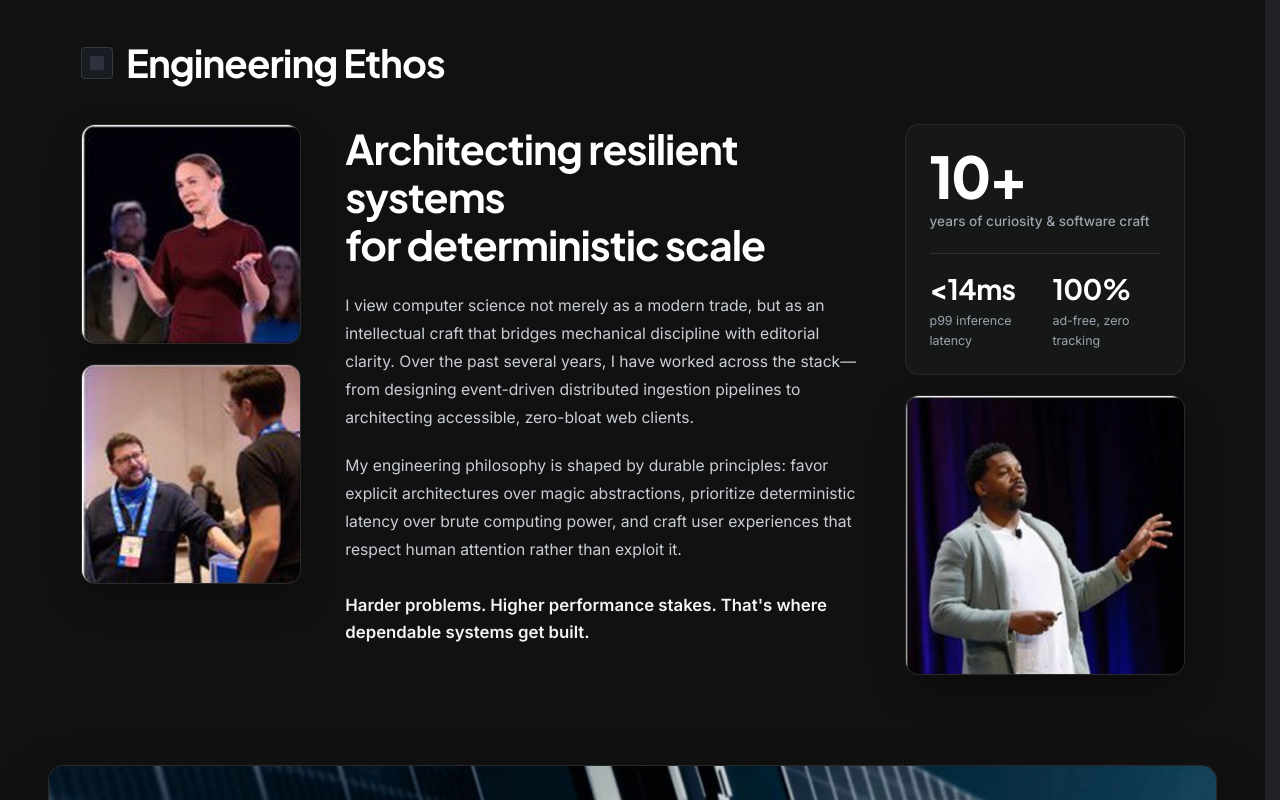
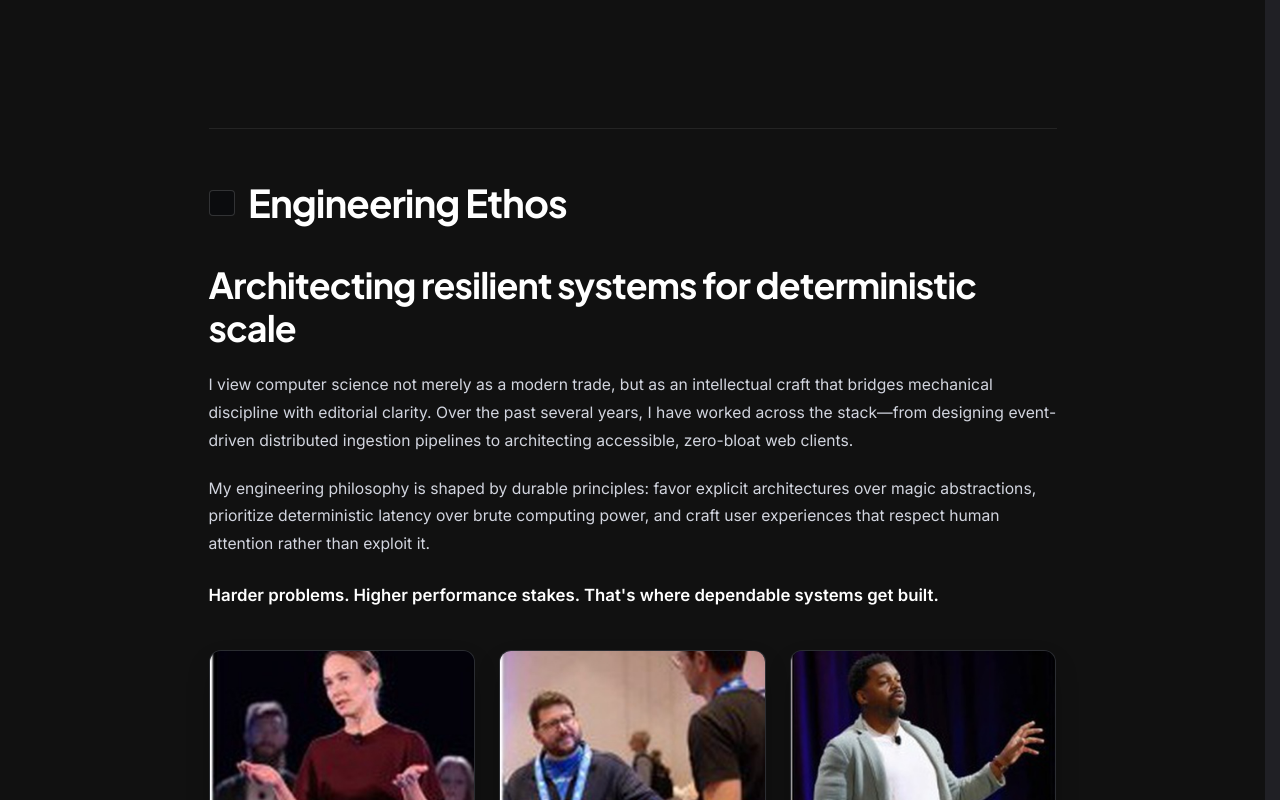
Before and after one commit to dilshandevxx/dilshan-personal-portfolio, a Next.js app: page /about in a window 1280 px wide. Shown: the part 2100-2900 px from the top of the page. Built offline with nearby package versions, Linux system fonts and the light colour scheme; no server answers; a web font is replaced by a local one.

Commit message:
fix(about): remove big banner, remove stats block, unify to 960px container with generous padding, and resize ethos photo cards

```diff
--- a/src/app/about/aboutPage.module.css
+++ b/src/app/about/aboutPage.module.css
@@ -1,6 +1,6 @@
 /* =========================================================================
    About Me Page — Cohesive Editorial Layout
-   Aligned to 1200px container matching the top editorial section.
+   Aligned to 960px readable book container with generous left/right margins.
    Clean typography, generous whitespace, matte charcoal surfaces.
    ========================================================================= */
 
@@ -18,13 +18,16 @@
 }
 
 .mainContainer {
-  max-width: 1200px;
+  max-width: 960px;
   margin: 0 auto;
-  padding: clamp(2.5rem, 4.5vw, 4rem) clamp(1.25rem, 4vw, 3rem) clamp(3.5rem, 5.5vw, 5rem);
+  padding: clamp(2.5rem, 4.5vw, 4rem) clamp(2rem, 5vw, 3.5rem) clamp(3.5rem, 5.5vw, 5rem);
   width: 100%;
   box-sizing: border-box;
 }
 
+/* -------------------------------------------------------------------------
+   Engineering Ethos Section (Harmonized with top editorial style)
+   ------------------------------------------------------------------------- */
 .storySection {
   width: 100%;
   margin-top: clamp(2.5rem, 4vw, 3.75rem);
@@ -32,7 +35,6 @@
   border-top: 1px solid rgba(255, 255, 255, 0.08);
 }
 
-/* Header matching the top editorial section style */
 .headerBlock {
   display: flex;
   align-items: center;
@@ -40,23 +42,14 @@
   margin-bottom: clamp(1.75rem, 3vw, 2.5rem);
 }
 
-.headerIcon {
-  width: 32px;
-  height: 32px;
-  background-color: #1a1c23;
+.headerSquare {
+  display: inline-block;
+  width: 26px;
+  height: 26px;
+  background-color: #0b0c0e;
+  border: 1px solid rgba(255, 255, 255, 0.16);
   border-radius: 4px;
-  border: 1px solid rgba(255, 255, 255, 0.12);
-  display: inline-flex;
-  align-items: center;
-  justify-content: center;
   flex-shrink: 0;
-}
-
-.headerIconInner {
-  width: 14px;
-  height: 14px;
-  background-color: #2e323f;
-  border-radius: 2px;
 }
 
 .mainTitle {
@@ -64,63 +57,25 @@
   font-size: clamp(1.85rem, 3.2vw, 2.4rem);
   font-weight: 700;
   letter-spacing: -0.025em;
-  color: #ffffff;
+  color: var(--color-text-heading, #ffffff);
   margin: 0;
   line-height: 1.15;
 }
 
-/* 3-Column Grid Layout */
-.storyGrid {
-  display: grid;
-  grid-template-columns: minmax(180px, 220px) minmax(360px, 1.4fr) minmax(240px, 280px);
-  column-gap: clamp(2rem, 3.5vw, 3.5rem);
-  align-items: start;
-  width: 100%;
-}
-
-.leftCol {
-  display: flex;
-  flex-direction: column;
-  gap: 1.25rem;
-  width: 100%;
-}
-
-.photoCardSmall {
-  position: relative;
-  width: 100%;
-  aspect-ratio: 1 / 1;
-  border-radius: 14px;
-  overflow: hidden;
-  background-color: #181818;
-  border: 1px solid rgba(255, 255, 255, 0.08);
-  box-shadow: 0 16px 40px -10px rgba(0, 0, 0, 0.45);
-}
-
-.cardImage {
-  object-fit: cover;
-  transition: transform 0.6s cubic-bezier(0.16, 1, 0.3, 1);
-}
-
-.photoCardSmall:hover .cardImage,
-.photoCardPortrait:hover .cardImage {
-  transform: scale(1.03);
-}
-
-.middleCol {
+.ethosContent {
   display: flex;
   flex-direction: column;
   width: 100%;
-  min-width: 0;
 }
 
 .headline {
   font-family: var(--font-display, "Plus Jakarta Sans", "Inter", -apple-system, sans-serif);
-  font-size: clamp(2rem, 3.2vw, 2.75rem);
+  font-size: clamp(1.75rem, 2.8vw, 2.35rem);
   font-weight: 700;
-  line-height: 1.18;
+  line-height: 1.2;
   letter-spacing: -0.025em;
-  color: #ffffff;
-  margin: 0 0 1.5rem 0;
+  color: var(--color-text-heading, #ffffff);
+  margin: 0 0 1.35rem 0;
 }
 
 .narrativeBody {
@@ -130,190 +85,118 @@
 }
 
 .paragraph {
-  font-family: var(--font-body, "Inter", -apple-system, sans-serif);
-  font-size: clamp(0.98rem, 1.12vw, 1.05rem);
+  font-family: var(--font-sans, "Inter", -apple-system, BlinkMacSystemFont, "Segoe UI", Roboto, sans-serif);
+  font-size: clamp(0.98rem, 1.15vw, 1.05rem);
   line-height: 1.78;
-  color: #c9ced6;
+  color: var(--color-text, #c9ced6);
   margin: 0;
 }
 
 .punchline {
-  font-family: var(--font-body, "Inter", -apple-system, sans-serif);
+  font-family: var(--font-sans, "Inter", -apple-system, BlinkMacSystemFont, "Segoe UI", Roboto, sans-serif);
   font-size: 1.05rem;
   line-height: 1.65;
   font-weight: 600;
-  color: #f3f4f6;
-  margin: 0.5rem 0 0 0;
+  color: var(--color-text-heading, #f3f4f6);
+  margin: 0.25rem 0 0 0;
 }
 
-.rightCol {
-  display: flex;
-  flex-direction: column;
+/* -------------------------------------------------------------------------
+   Photo Gallery: Bit smaller, proper size with clean spacing
+   ------------------------------------------------------------------------- */
+.photoGallery {
+  display: grid;
+  grid-template-columns: repeat(3, 1fr);
+  gap: clamp(1rem, 2.5vw, 1.5rem);
+  margin-top: 2.5rem;
   width: 100%;
 }
 
-.statsBlock {
-  display: flex;
-  flex-direction: column;
+.photoCard {
+  position: relative;
   width: 100%;
-  background: #151816;
-  border: 1px solid rgba(255, 255, 255, 0.08);
-  border-radius: 14px;
-  padding: 1.5rem;
-  box-sizing: border-box;
+  aspect-ratio: 16 / 11;
+  border-radius: 12px;
+  overflow: hidden;
+  background-color: #16181e;
+  border: 1px solid rgba(255, 255, 255, 0.09);
+  box-shadow: 0 12px 30px -10px rgba(0, 0, 0, 0.45);
 }
 
-.statPrimary {
-  display: flex;
-  flex-direction: column;
+.cardImage {
+  object-fit: cover;
+  transition: transform 0.6s cubic-bezier(0.16, 1, 0.3, 1);
 }
 
-.statPrimaryNumber {
-  font-family: var(--font-display, "Plus Jakarta Sans", sans-serif);
-  font-size: clamp(3.2rem, 4.5vw, 4.2rem);
-  font-weight: 800;
-  line-height: 0.95;
-  letter-spacing: -0.04em;
-  color: #ffffff;
+.photoCard:hover .cardImage {
+  transform: scale(1.025);
 }
 
-.statPrimaryLabel {
-  font-family: var(--font-body, -apple-system, sans-serif);
-  font-size: 0.85rem;
-  color: #9ca3af;
-  margin-top: 0.5rem;
-  font-weight: 500;
-}
-
-.statsDivider {
-  height: 1px;
-  background-color: rgba(255, 255, 255, 0.1);
-  margin: 1.25rem 0;
-  width: 100%;
-}
-
-.statsSecondaryRow {
-  display: flex;
-  justify-content: space-between;
-  align-items: flex-start;
-  gap: 1rem;
-  width: 100%;
-}
-
-.statSecondary {
-  display: flex;
-  flex-direction: column;
-}
-
-.statSecondaryNumber {
-  font-family: var(--font-display, "Plus Jakarta Sans", sans-serif);
-  font-size: clamp(1.6rem, 2.2vw, 2rem);
-  font-weight: 700;
-  line-height: 1.1;
-  color: #ffffff;
-  letter-spacing: -0.02em;
-}
-
-.statSecondaryLabel {
-  font-family: var(--font-body, -apple-system, sans-serif);
-  font-size: 0.78rem;
-  color: #9ca3af;
-  margin-top: 0.35rem;
-}
-
-.photoCardPortrait {
-  position: relative;
-  width: 100%;
-  aspect-ratio: 1 / 1;
-  border-radius: 14px;
-  overflow: hidden;
-  background-color: #181818;
-  border: 1px solid rgba(255, 255, 255, 0.08);
-  box-shadow: 0 16px 40px -10px rgba(0, 0, 0, 0.45);
-  margin-top: 1.25rem;
-}
-
-/* =========================================================================
-   Responsive Breakpoints
-   ========================================================================= */
-@media (max-width: 960px) {
-  .storyGrid {
-    grid-template-columns: 1fr;
-    row-gap: 2.25rem;
+/* -------------------------------------------------------------------------
+   Responsive Layout
+   ------------------------------------------------------------------------- */
+@media (max-width: 768px) {
+  .mainContainer {
+    padding: 2rem clamp(1.5rem, 5vw, 2.5rem) 3.5rem;
   }
 
-  .leftCol {
-    display: grid;
-    grid-template-columns: 1fr 1fr;
-    gap: 1rem;
+  .photoGallery {
+    grid-template-columns: 1fr;
+    gap: 1.25rem;
   }
 
-  .statsSecondaryRow {
-    gap: 1.5rem;
+  .photoCard {
+    max-width: 320px;
+    aspect-ratio: 16 / 11;
   }
 }
 
-@media (max-width: 640px) {
-  .mainContainer {
-    padding: 2rem 1.25rem 3.5rem;
-  }
-
-  .headline {
-    font-size: clamp(1.85rem, 6vw, 2.2rem);
-    margin-bottom: 1.25rem;
-  }
-
-  .leftCol {
-    grid-template-columns: 1fr;
-  }
-}
-
-/* =========================================================================
-   LIGHT THEME OVERRIDES
-   ========================================================================= */
-:global([data-theme="light"]) .pageRoot {
+/* -------------------------------------------------------------------------
+   Light Theme Overrides
+   ------------------------------------------------------------------------- */
+:global([data-theme="light"]) .pageRoot,
+:global([data-theme="paper"]) .pageRoot,
+:global([data-theme="sage"]) .pageRoot,
+:global([data-theme="sandstone"]) .pageRoot {
   background-color: #fbf8f3;
-  color: #24211e;
+  color: #27272a;
 }
 
 :global([data-theme="light"]) .mainTitle,
+:global([data-theme="paper"]) .mainTitle,
+:global([data-theme="sage"]) .mainTitle,
+:global([data-theme="sandstone"]) .mainTitle,
 :global([data-theme="light"]) .headline,
+:global([data-theme="paper"]) .headline,
+:global([data-theme="sage"]) .headline,
+:global([data-theme="sandstone"]) .headline,
 :global([data-theme="light"]) .punchline,
-:global([data-theme="light"]) .statPrimaryNumber,
-:global([data-theme="light"]) .statSecondaryNumber {
+:global([data-theme="paper"]) .punchline,
+:global([data-theme="sage"]) .punchline,
+:global([data-theme="sandstone"]) .punchline {
   color: #18181b;
 }
 
-:global([data-theme="light"]) .paragraph {
+:global([data-theme="light"]) .paragraph,
+:global([data-theme="paper"]) .paragraph,
+:global([data-theme="sage"]) .paragraph,
+:global([data-theme="sandstone"]) .paragraph {
   color: #3f3f46;
 }
 
-:global([data-theme="light"]) .statPrimaryLabel,
-:global([data-theme="light"]) .statSecondaryLabel {
-  color: #71717a;
+:global([data-theme="light"]) .headerSquare,
+:global([data-theme="paper"]) .headerSquare,
+:global([data-theme="sage"]) .headerSquare,
+:global([data-theme="sandstone"]) .headerSquare {
+  background-color: #27272a;
+  border-color: rgba(0, 0, 0, 0.15);
 }
 
-:global([data-theme="light"]) .statsBlock,
-:global([data-theme="light"]) .photoCardSmall,
-:global([data-theme="light"]) .photoCardPortrait {
-  background-color: #ffffff;
-  border-color: rgba(0, 0, 0, 0.08);
-  box-shadow: 0 16px 35px -10px rgba(0, 0, 0, 0.1);
-}
-
-:global([data-theme="light"]) .storySection {
-  border-top-color: rgba(0, 0, 0, 0.08);
-}
-
-:global([data-theme="light"]) .statsDivider {
-  background-color: rgba(0, 0, 0, 0.08);
-}
-
-:global([data-theme="light"]) .headerIcon {
+:global([data-theme="light"]) .photoCard,
+:global([data-theme="paper"]) .photoCard,
+:global([data-theme="sage"]) .photoCard,
+:global([data-theme="sandstone"]) .photoCard {
   background-color: #f4f4f5;
   border-color: rgba(0, 0, 0, 0.1);
+  box-shadow: 0 12px 30px -10px rgba(0, 0, 0, 0.1);
 }
-
-:global([data-theme="light"]) .headerIconInner {
-  background-color: #d4d4d8;
-}
--- a/src/app/about/page.tsx
+++ b/src/app/about/page.tsx
@@ -3,10 +3,8 @@
 import React from "react";
 import Image from "next/image";
 import { motion } from "framer-motion";
-import { ChevronLeft } from "lucide-react";
 import { SkyLabsNavbar } from "@/components/SkyLabsNavbar";
 import AboutEditorialBio from "@/components/about/AboutEditorialBio";
-import AboutShowcaseBanner from "@/components/cover/sections/AboutShowcaseBanner";
 import JourneySection from "@/components/cover/sections/JourneySection";
 import FaqSection from "@/components/cover/sections/FaqSection";
 import PreFooterBanner from "@/components/cover/sections/PreFooterBanner";
@@ -26,70 +24,29 @@ export default function AboutPage() {
         <AboutEditorialBio />
 
         {/* =========================================================================
-            ABOUT HERO STAGE: 3-COLUMN EDITORIAL STORY & ENGINEERING ETHOS
+            ENGINEERING ETHOS: HARMONIZED EDITORIAL STORY & PHOTO GALLERY
             ========================================================================= */}
         <section className={styles.storySection} aria-label="Engineering Ethos">
           <motion.div
             className={styles.headerBlock}
-            initial={{ opacity: 0, y: 18 }}
+            initial={{ opacity: 0, y: 16 }}
             whileInView={{ opacity: 1, y: 0 }}
             viewport={{ once: true, amount: 0.2 }}
-            transition={{ duration: 0.6, ease: [0.16, 1, 0.3, 1] }}
+            transition={{ duration: 0.55, ease: [0.16, 1, 0.3, 1] }}
           >
-            <div className={styles.headerIcon} aria-hidden="true">
-              <div className={styles.headerIconInner} />
-            </div>
+            <span className={styles.headerSquare} aria-hidden="true" />
             <h2 className={styles.mainTitle}>Engineering Ethos</h2>
           </motion.div>
 
-          <div className={styles.storyGrid}>
-            {/* -------------------------------------------------------------
-                LEFT COLUMN: 2 Vertically Stacked Rounded Photo Cards
-                ------------------------------------------------------------- */}
+          <div className={styles.ethosContent}>
             <motion.div
-              className={styles.leftCol}
-              initial={{ opacity: 0, x: -20 }}
-              whileInView={{ opacity: 1, x: 0 }}
-              viewport={{ once: true, amount: 0.2 }}
-              transition={{ duration: 0.7, ease: [0.16, 1, 0.3, 1] }}
-            >
-              {/* Top Photo Card */}
-              <div className={styles.photoCardSmall}>
-                <Image
-                  src="/images/about/about_stage_1.jpg"
-                  alt="Speaker presenting on stage"
-                  fill
-                  sizes="(max-width: 960px) 100vw, 220px"
-                  className={styles.cardImage}
-                  priority
-                />
-              </div>
-
-              {/* Bottom Photo Card */}
-              <div className={styles.photoCardSmall}>
-                <Image
-                  src="/images/about/about_stage_2.jpg"
-                  alt="Collaborative discussion"
-                  fill
-                  sizes="(max-width: 960px) 100vw, 220px"
-                  className={styles.cardImage}
-                />
-              </div>
-            </motion.div>
-
-            {/* -------------------------------------------------------------
-                MIDDLE COLUMN: Display Headline & Thoughtful Narrative
-                ------------------------------------------------------------- */}
-            <motion.div
-              className={styles.middleCol}
-              initial={{ opacity: 0, y: 20 }}
+              initial={{ opacity: 0, y: 18 }}
               whileInView={{ opacity: 1, y: 0 }}
               viewport={{ once: true, amount: 0.2 }}
-              transition={{ duration: 0.7, delay: 0.1, ease: [0.16, 1, 0.3, 1] }}
+              transition={{ duration: 0.6, delay: 0.08, ease: [0.16, 1, 0.3, 1] }}
             >
               <h3 className={styles.headline}>
-                Architecting resilient systems<br />
-                for deterministic scale
+                Architecting resilient systems for deterministic scale
               </h3>
 
               <div className={styles.narrativeBody}>
@@ -107,44 +64,40 @@ export default function AboutPage() {
               </div>
             </motion.div>
 
-            {/* -------------------------------------------------------------
-                RIGHT COLUMN: Real Engineering Distinctions & Photo Card
-                ------------------------------------------------------------- */}
+            {/* Clean 3-image gallery: bit smaller, proper size with spaces, top part styling */}
             <motion.div
-              className={styles.rightCol}
-              initial={{ opacity: 0, x: 20 }}
-              whileInView={{ opacity: 1, x: 0 }}
-              viewport={{ once: true, amount: 0.2 }}
-              transition={{ duration: 0.7, delay: 0.15, ease: [0.16, 1, 0.3, 1] }}
+              className={styles.photoGallery}
+              initial={{ opacity: 0, y: 20 }}
+              whileInView={{ opacity: 1, y: 0 }}
+              viewport={{ once: true, amount: 0.15 }}
+              transition={{ duration: 0.65, delay: 0.15, ease: [0.16, 1, 0.3, 1] }}
             >
-              {/* Stats Block */}
-              <div className={styles.statsBlock}>
-                <div className={styles.statPrimary}>
-                  <div className={styles.statPrimaryNumber}>10+</div>
-                  <div className={styles.statPrimaryLabel}>years of curiosity &amp; software craft</div>
-                </div>
-
-                <div className={styles.statsDivider} />
-
-                <div className={styles.statsSecondaryRow}>
-                  <div className={styles.statSecondary}>
-                    <div className={styles.statSecondaryNumber}>&lt;14ms</div>
-                    <div className={styles.statSecondaryLabel}>p99 inference latency</div>
-                  </div>
-                  <div className={styles.statSecondary}>
-                    <div className={styles.statSecondaryNumber}>100%</div>
-                    <div className={styles.statSecondaryLabel}>ad-free, zero tracking</div>
-                  </div>
-                </div>
+              <div className={styles.photoCard}>
+                <Image
+                  src="/images/about/about_stage_1.jpg"
+                  alt="Speaker presenting on stage"
+                  fill
+                  sizes="(max-width: 768px) 100vw, 320px"
+                  className={styles.cardImage}
+                />
               </div>
 
-              {/* Portrait Photo Card directly below stats */}
-              <div className={styles.photoCardPortrait}>
+              <div className={styles.photoCard}>
+                <Image
+                  src="/images/about/about_stage_2.jpg"
+                  alt="Collaborative technical discussion"
+                  fill
+                  sizes="(max-width: 768px) 100vw, 320px"
+                  className={styles.cardImage}
+                />
+              </div>
+
+              <div className={styles.photoCard}>
                 <Image
                   src="/images/about/about_stage_3.jpg"
                   alt="Keynote presentation"
                   fill
-                  sizes="(max-width: 960px) 100vw, 280px"
+                  sizes="(max-width: 768px) 100vw, 320px"
                   className={styles.cardImage}
                 />
               </div>
@@ -154,17 +107,12 @@ export default function AboutPage() {
       </main>
 
       {/* =========================================================================
-          SHOWCASE BANNER: HIGH-TECH VISUAL EXPANSIVE BANNER (Image 2)
-          ========================================================================= */}
-      <AboutShowcaseBanner />
-
-      {/* =========================================================================
-          JOURNEY & MILESTONES: 3-COLUMN ARCHITECTURAL & CHRONOLOGY SECTION (Image 4)
+          JOURNEY & MILESTONES: 3-COLUMN ARCHITECTURAL & CHRONOLOGY SECTION
           ========================================================================= */}
       <JourneySection />
 
       {/* =========================================================================
-          FAQ: MINIMALIST ACCORDION SECTION (Image 3)
+          FAQ: MINIMALIST ACCORDION SECTION
           ========================================================================= */}
       <FaqSection />
 
--- a/src/components/cover/sections/FaqSection.module.css
+++ b/src/components/cover/sections/FaqSection.module.css
@@ -1,7 +1,7 @@
 /* Frequently Asked Questions — Minimalist Editorial Line Accordion (Matching Reference Image 3) */
 .faqSection {
   background-color: #111111;
-  padding: clamp(4rem, 6vw, 5.5rem) clamp(1.25rem, 4vw, 3rem);
+  padding: clamp(4rem, 6vw, 5.5rem) clamp(2rem, 5vw, 3.5rem);
   border-top: 1px solid rgba(255, 255, 255, 0.08);
   position: relative;
   width: 100%;
@@ -11,12 +11,12 @@
 
 @media (max-width: 768px) {
   .faqSection {
-    padding: clamp(3rem, 5vw, 4rem) 1.25rem;
+    padding: clamp(3rem, 5vw, 4rem) clamp(1.5rem, 5vw, 2.5rem);
   }
 }
 
 .container {
-  max-width: 1200px;
+  max-width: 960px;
   margin: 0 auto;
   width: 100%;
 }
```
Also changed, not shown: src/components/cover/sections/JourneySection.module.css (+6 -5 lines).
